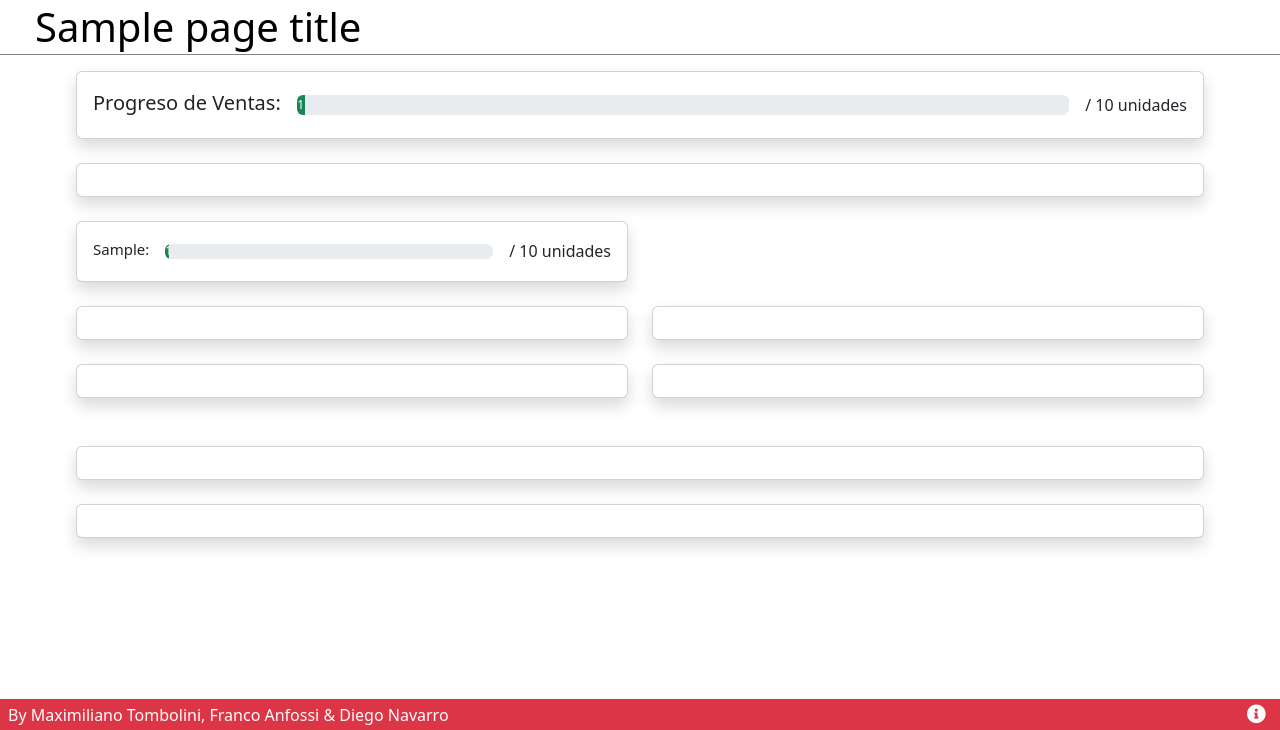
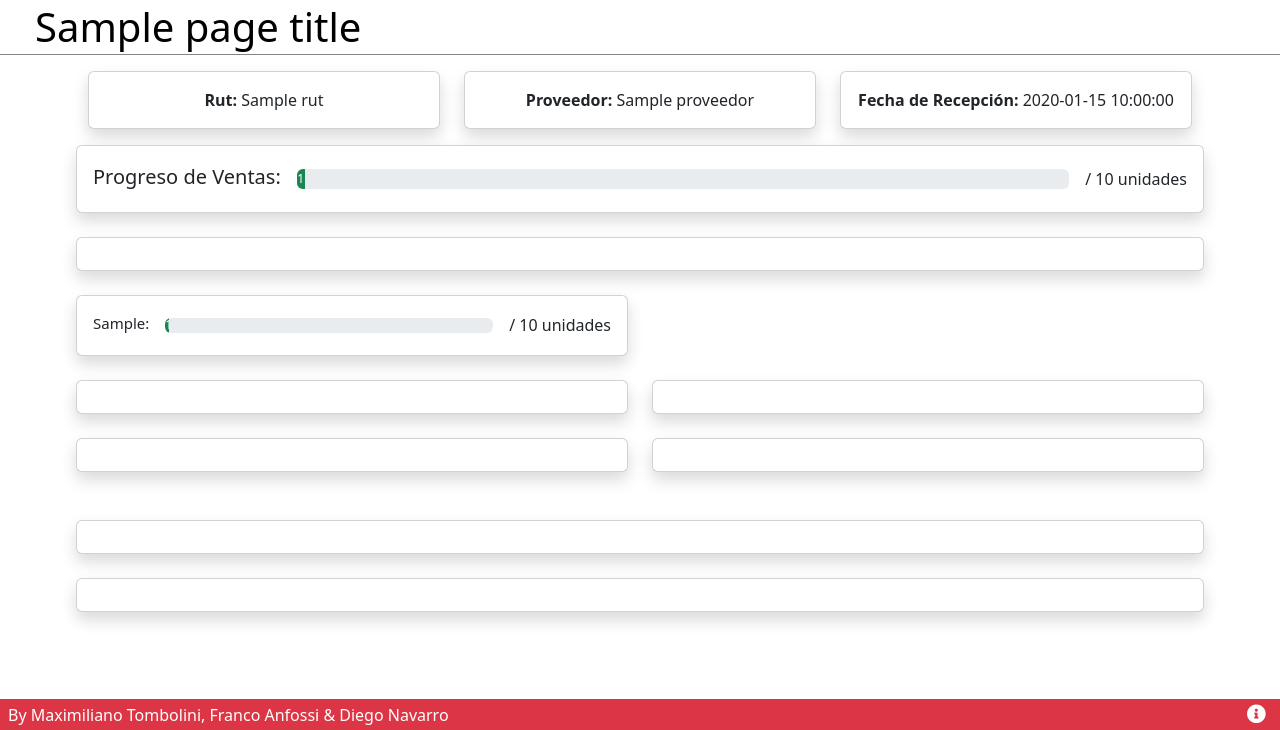
Before and after one commit to mtombolini/ROYAL-MOTO-MANAGER, a Flask app: template templates/rendimiento_compra.html in a window 1280 px wide. Shown: the part 70-800 px from the top of the page. Run offline with Flask 3, Linux system fonts and the light colour scheme; the template is opened without the code that fills it: most values are stand-ins (such as "Sample title", 1, 10 or a date in 2020); parts of the project's set-up code (start-up, migrations or seed data) failed here and were passed over; some libraries are stand-ins or nearby versions.

Commit message:
add: cart info

```diff
--- a/templates/rendimiento_compra.html
+++ b/templates/rendimiento_compra.html
@@ -9,9 +9,42 @@
     .container-fluid {
         max-width: 90%;
     }
+
+    .single-line {
+        white-space: nowrap;
+        overflow: hidden;
+        text-overflow: ellipsis;
+      }
 </style>
 
 <div class="container-fluid mt-3">
+    <div class="container mb-3">
+        <div class="row">
+            <div class="col">
+                <div class="card w-100 shadow">
+                    <div class="card-body">
+                        <p class="single-line m-0"><span class="fw-bold">Rut:</span> {{ data_cart_general.rut }}</p>
+                    </div>
+                </div>
+            </div>
+            <div class="col">
+                <div class="card w-100 shadow">
+                    <div class="card-body">
+                        <p class="single-line m-0"><span class="fw-bold">Proveedor:</span> {{ data_cart_general.proveedor }}</p>
+                    </div>
+                </div>
+            </div>
+            <div class="col">
+                <div class="card w-100 shadow">
+                    <div class="card-body">
+                        <p class="single-line m-0"><span class="fw-bold">Fecha de Recepción:</span> {{ data_cart_general.fecha_recepcion }}</p>
+                    </div>
+                </div>
+            </div>
+        </div>
+    </div>
+
+
     <div class="card w-100 shadow">
         <div class="card-body">
             <div class="d-flex align-items-center justify-content-between">
```
Also changed, not shown: routes/compras.py (+9 -1 lines).
